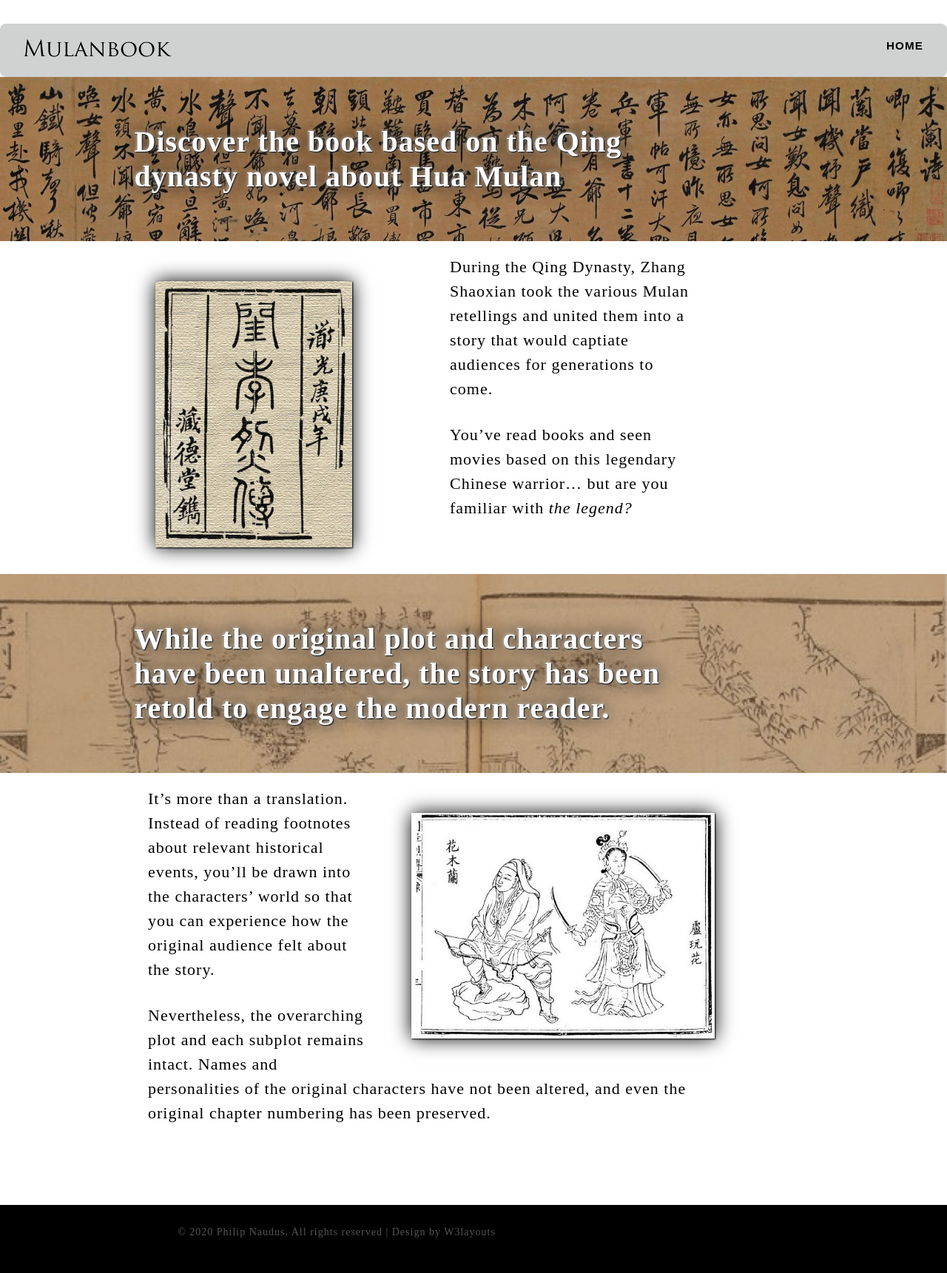
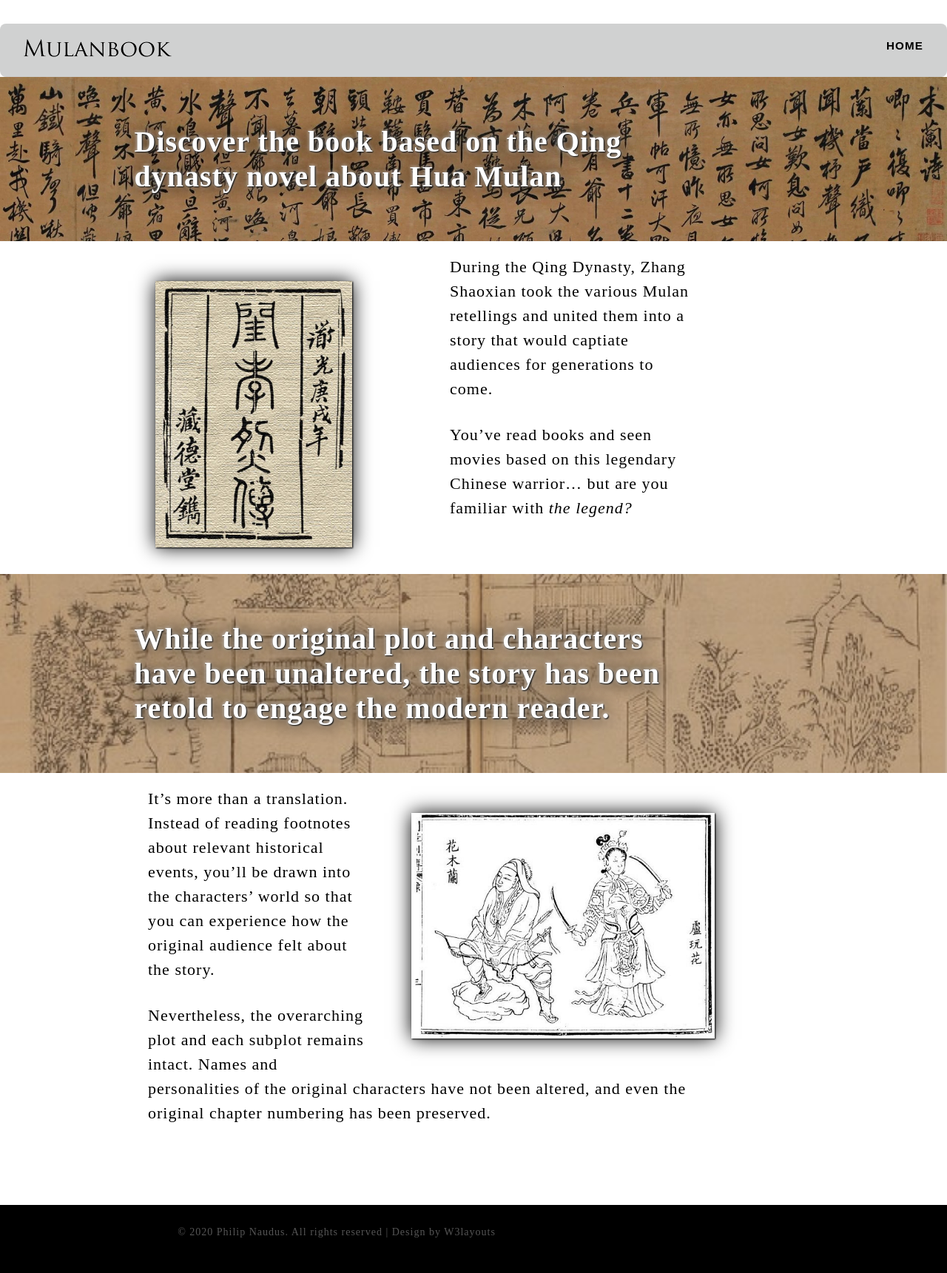
Before and after one commit to PhilipNaudus/simple_site-gh-pages, a Jekyll site: the page mulanbook/index.html, which Jekyll copies as it is, in a window 1280 px wide. Shown: the whole page at 74% size. Built offline with Jekyll 4.4.1, drawn with Linux system fonts in a browser that asks for light colours; some web fonts are replaced; comment, search, counter and statistics services are not loaded.

Commit message:
promo tweak

```diff
--- a/assets/themes/twitter/css/banner.css
+++ b/assets/themes/twitter/css/banner.css
@@ -6,9 +6,7 @@
 }
 .bozhou_banner {
   background:url(/assets/images/promo/bozhou_banner.jpg) no-repeat center center fixed;
-  background-size: 100% auto;
-  background-repeat: repeat-y;
-  background-position: left top;
+  background-size: cover;
 }
 
 .title1_agile {
```
